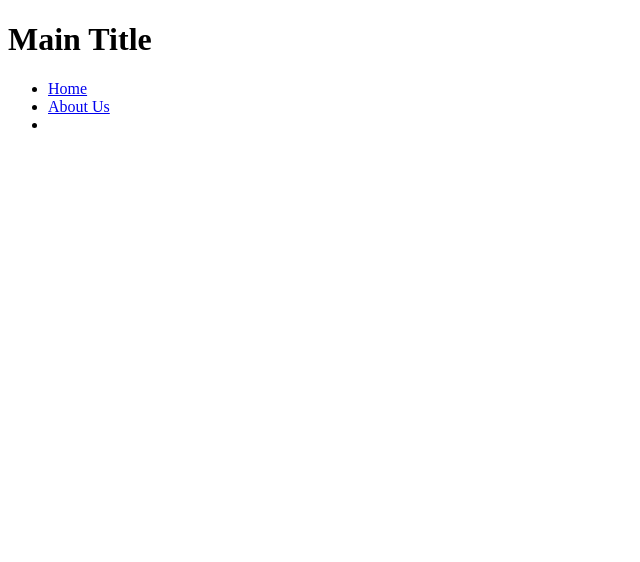
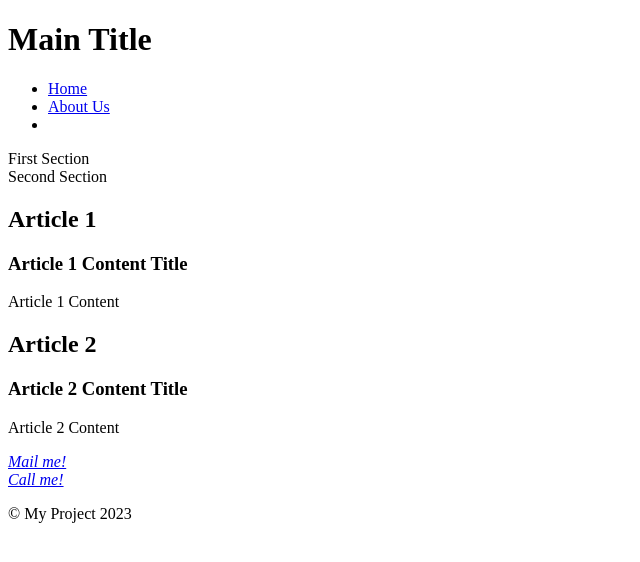
Before and after one commit to MarBlazh/TestMar, a website: page index_html5.html in a window 1280 px wide. Shown: the whole page, without its empty margins (0-640 px from the left). Drawn offline with Linux system fonts and the light colour scheme.

Commit message:
dopolnuvanje

```diff
--- a/index_html5.html
+++ b/index_html5.html
@@ -20,10 +20,32 @@
       </nav>
     </header>
     <main>
+      <section>
+        <div>First Section</div>
+      </section>
+      <section>
+        <div>Second Section</div>
+      </section>
       <section></section>
       <section></section>
-      <section></section>
-      <section></section>
+      <aside>
+        <h2>Article 1</h2>
+        <article>
+          <h3>Article 1 Content Title</h3>
+          <p>Article 1 Content</p>
+        </article>
+
+        <h2>Article 2</h2>
+        <article>
+          <h3>Article 2 Content Title</h3>
+          <p>Article 2 Content</p>
+        </article>
+      </aside>
     </main>
+    <footer>
+      <address><a href="mailto:test@test.com">Mail me!</a></address>
+      <address><a href="tel:123456789">Call me!</a></address>
+      <p>&copy; My Project 2023</p>
+    </footer>
   </body>
 </html>
```
